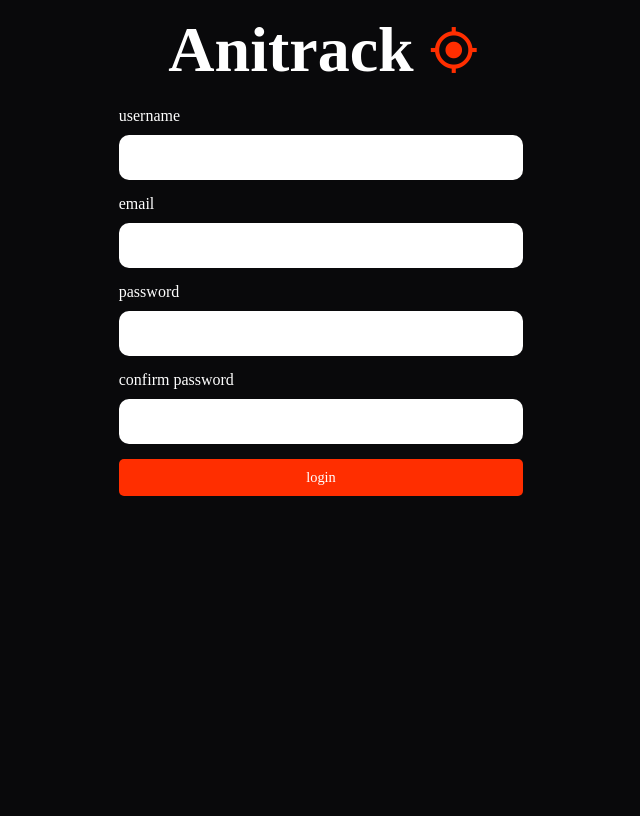
After one commit to icep0ps/anime-tracker, a Node server app: page /auth/signup in a window 1280 px wide. The commit adds this page. Shown: the whole page, without its empty margins (319-959 px from the left). Run offline with Node 20, Linux system fonts and the light colour scheme; some web fonts are replaced.

Commit message:
feat: added auth pages and backend logic :sparkles:

```diff
--- a/package.json
+++ b/package.json
@@ -16,6 +16,7 @@
     "cors": "^2.8.5",
     "dotenv": "^16.3.1",
     "express": "^4.18.2",
+    "express-validator": "^7.0.1",
     "mysql2": "^3.6.5",
     "pug": "^3.0.2"
   },
--- /dev/null
+++ b/public/css/auth.css
@@ -0,0 +1,35 @@
+form {
+  gap: 15px;
+  width: 40%;
+  display: flex;
+  align-items: center;
+  flex-direction: column;
+  justify-content: center;
+  margin: 0 auto;
+  max-width: 415px;
+}
+
+h1 {
+  margin: 5;
+}
+
+input,
+button,
+div {
+  width: 100%;
+}
+
+ul {
+  margin: 0;
+}
+
+li {
+  color: red;
+}
+
+.errors {
+  display: flex;
+  flex-direction: column;
+  align-items: start;
+  justify-content: center;
+}
--- a/public/css/main.css
+++ b/public/css/main.css
@@ -20,6 +20,11 @@ body {
 
 table {
   width: 100%;
+}
+
+label {
+  display: block;
+  padding-bottom: 10px;
 }
 
 table,
@@ -48,7 +53,6 @@ textarea {
   border: none;
   outline: none;
   border-radius: 10px;
-  width: 90%;
 }
 
 td,
--- a/public/css/search.css
+++ b/public/css/search.css
@@ -9,10 +9,7 @@ form div {
   width: 250px;
 }
 
-label {
-  display: block;
-  padding-bottom: 10px;
-}
+
 
 input,
 select,
--- /dev/null
+++ b/server/controllers/auth.js
@@ -0,0 +1,31 @@
+import express from 'express';
+import { validationResult } from 'express-validator';
+
+class Auth {
+  static page = {
+    login(request, response, next) {
+      response.render('login');
+    },
+    signup(request, response, next) {
+      response.render('signup');
+    },
+  };
+
+  static signup(request, response, next) {
+    const errors = validationResult(request);
+    if (errors.array().length)
+      return response.status(400).render('signup', { errors: errors.array() });
+
+    response.redirect('/');
+  }
+
+  static login(request, response, next) {
+    const errors = validationResult(request);
+    if (errors.array().length)
+      return response.status(400).render('login', { errors: errors.array() });
+
+    response.redirect('/');
+  }
+}
+
+export default Auth;
--- a/server/index.js
+++ b/server/index.js
@@ -4,6 +4,7 @@ import cors from 'cors';
 import express from 'express';
 import bodyParser from 'body-parser';
 
+import authRoute from './routes/auth/route.js';
 import animeRoute from './routes/anime/route.js';
 import searchRoute from './routes/search/route.js';
 import errorHandler from './middleware/errorHandler.js';
@@ -18,15 +19,16 @@ app.use(express.static(path.join(path.resolve(), '/public')));
 
 app.use(cors());
 app.use(errorHandler);
+app.use(bodyParser.urlencoded({ extended: true }));
 app.use(bodyParser.json());
-app.use(bodyParser.urlencoded({ extended: true }));
 
 app.get('/', (req, res) => {
   res.render('index');
 });
 
+app.use('/auth', authRoute);
+app.use('/anime', animeRoute);
 app.use('/search', searchRoute);
-app.use('/anime', animeRoute);
 
 app.listen(port, () => {
   console.log(`Example app listening on port ${port}`);
--- /dev/null
+++ b/server/views/signup.pug
@@ -0,0 +1,41 @@
+html
+  include mixins/anime/anime.pug
+  head
+    title Signup · Anitrack
+    script(src="js/main.js" defer)
+    link(rel="stylesheet", href="https://fonts.googleapis.com/icon?family=Material+Icons")
+    link(rel="stylesheet", href="https://fontlibrary.org//face/arco-perpetuo", type="text/css", media="screen")
+    link(rel="stylesheet", href="https://fontlibrary.org//face/grammatika", type="text/css", media="screen")
+    link(rel="stylesheet", href="/css/auth.css", type="text/css")
+    link(rel="stylesheet", href="/css/main.css", type="text/css")
+  body
+   .wrapper
+        form(action="http://localhost:3000/auth/signup", method="post")
+
+            div(class="header")
+                h1 Anitrack
+                span(class="material-icons") gps_fixed
+
+            if errors
+                .errors
+                    p Please fix the following fields
+                    ul
+                        each error in errors
+                            li=`${error.msg} in ${error.path}`
+            div
+                label(for="username") username
+                input(type="text", name="username" required)
+
+            div
+                label(for="email") email
+                input(type="email", name="email" required)
+
+            div
+                label(for="password") password
+                input(type="password", name="password" required)
+
+            div
+                label(for="confirm_password") confirm password
+                input(type="password", name="confirm_password" required)
+
+            button(type="submit") login
```
Also changed, not shown: anime_tracker.session.sql (added, +57 -0 lines), server/middleware/validator.js (added, +61 -0 lines), server/routes/auth/route.js (added, +13 -0 lines), server/views/login.pug (added, +26 -0 lines), server/controllers/users.js (deleted), 1 other file.
